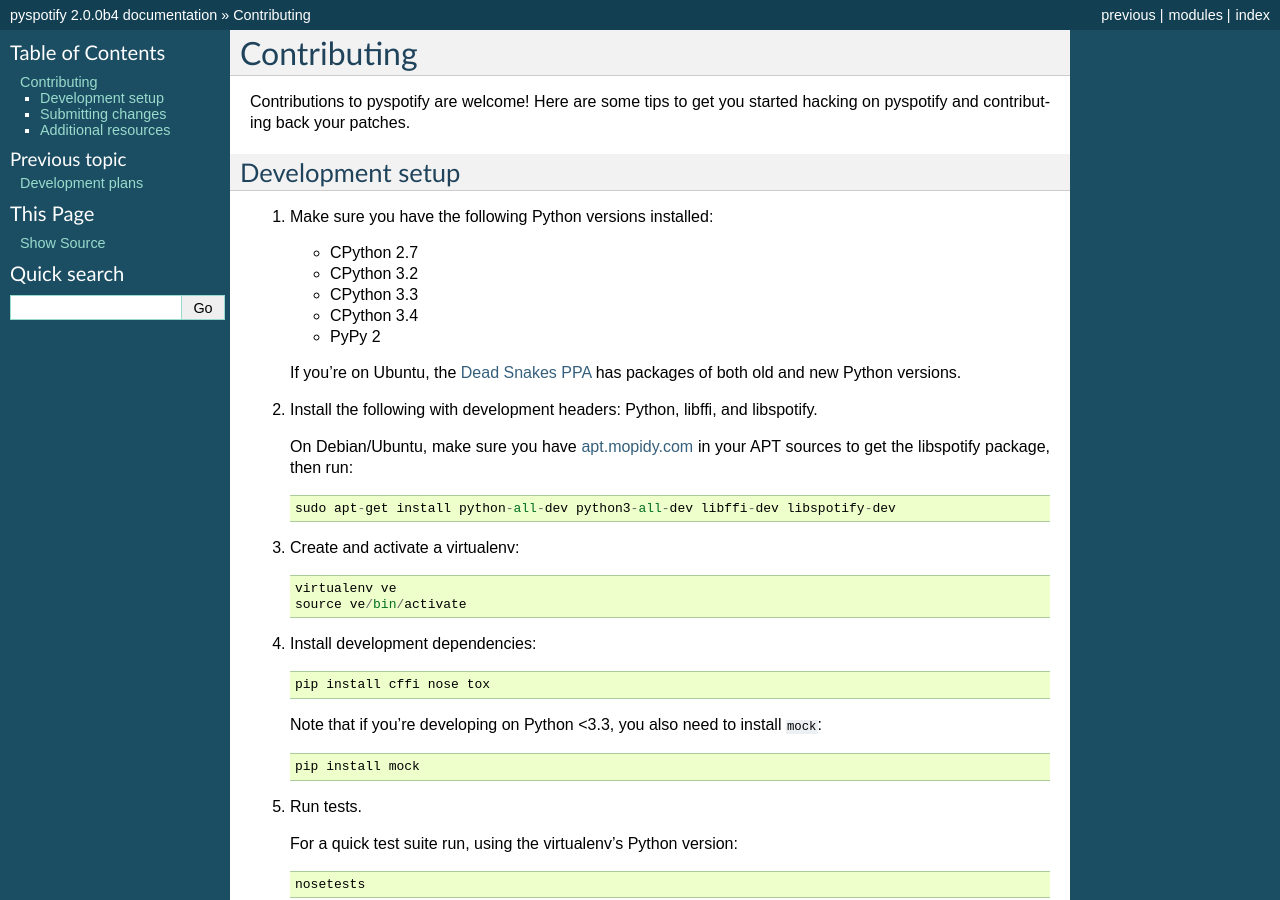
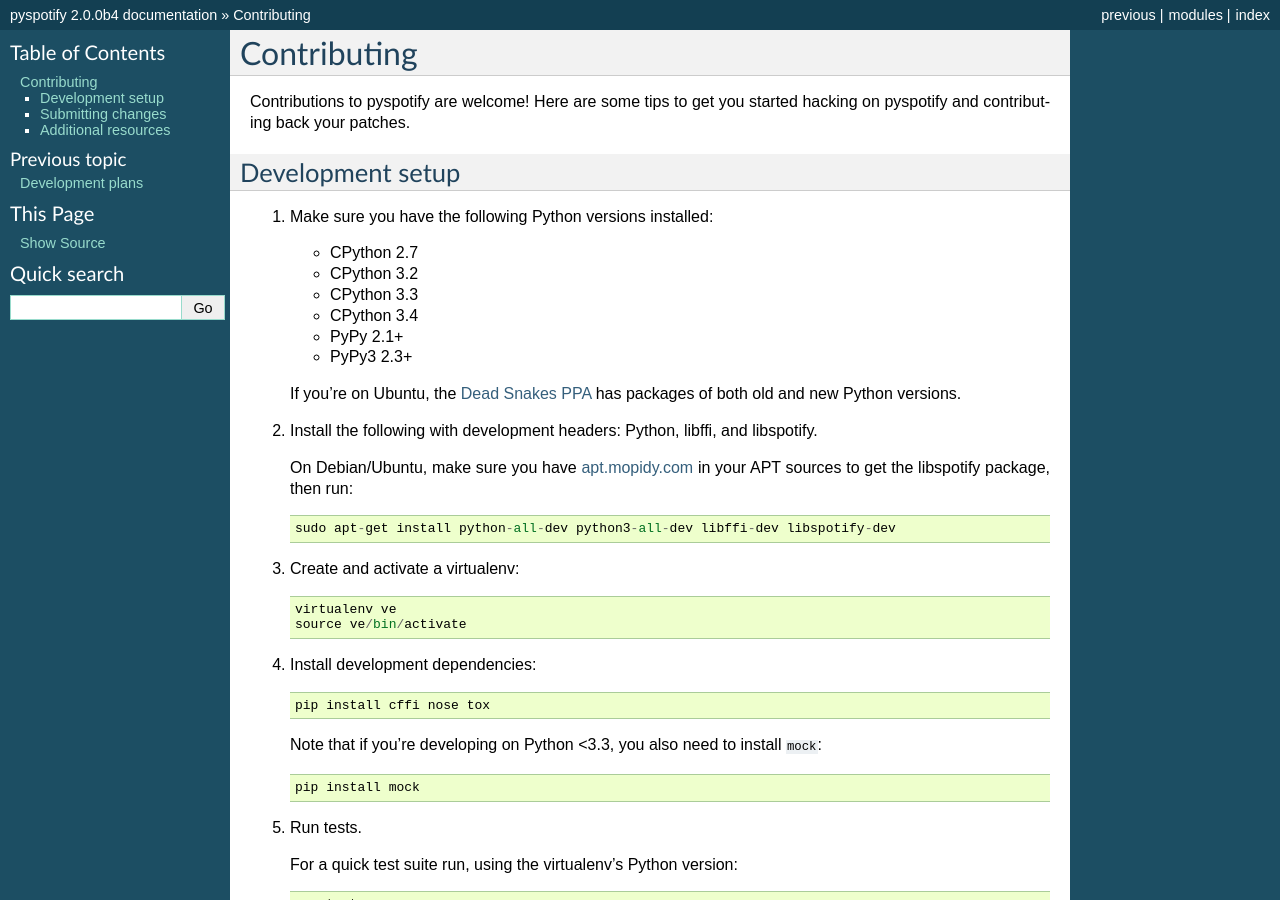
Before and after one commit to jodal/pyspotify, a Sphinx documentation site: the page built from docs/contributing.rst, in a window 1280 px wide and 900 px high. Built offline with Sphinx 7.4.7, drawn with Linux system fonts in a browser that asks for light colours; pages that are not in the unit, such as notebooks, are missing from menus.

Commit message:
docs: pyspotify 2.x works on PyPy3

```diff
--- a/README.rst
+++ b/README.rst
@@ -11,9 +11,9 @@
 
 pyspotify use CFFI to make a pure Python wrapper around the official
 `libspotify <https://developer.spotify.com/technologies/libspotify/>`__
-library. It works on CPython 2.7 and 3.2+, as well as PyPy 2.1+. It is known
-to work on Linux and OS X. Windows support should be possible, but is awaiting
-a contributor with the interest and knowledge to maintain it.
+library. It works on CPython 2.7 and 3.2+, as well as PyPy 2.1+ and PyPy3. It
+is known to work on Linux and OS X. Windows support should be possible, but is
+awaiting a contributor with the interest and knowledge to maintain it.
 
 
 Project resources
--- a/docs/changelog.rst
+++ b/docs/changelog.rst
@@ -4,6 +4,8 @@
 
 v2.0.0b4 (UNRELEASED)
 =====================
+
+pyspotify 2.x has been verified to work on PyPy3.
 
 Minor changes
 -------------
--- a/docs/contributing.rst
+++ b/docs/contributing.rst
@@ -15,7 +15,8 @@
    - CPython 3.2
    - CPython 3.3
    - CPython 3.4
-   - PyPy 2
+   - PyPy 2.1+
+   - PyPy3 2.3+
 
    If you're on Ubuntu, the `Dead Snakes PPA
    <https://launchpad.net/~fkrull/+archive/deadsnakes>`_ has packages of both
```
